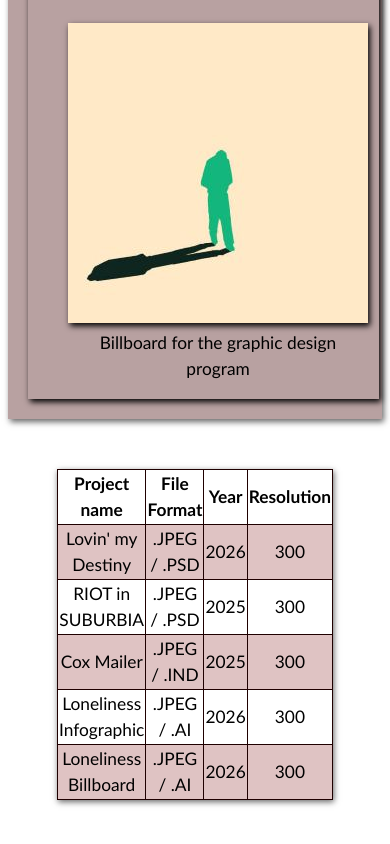
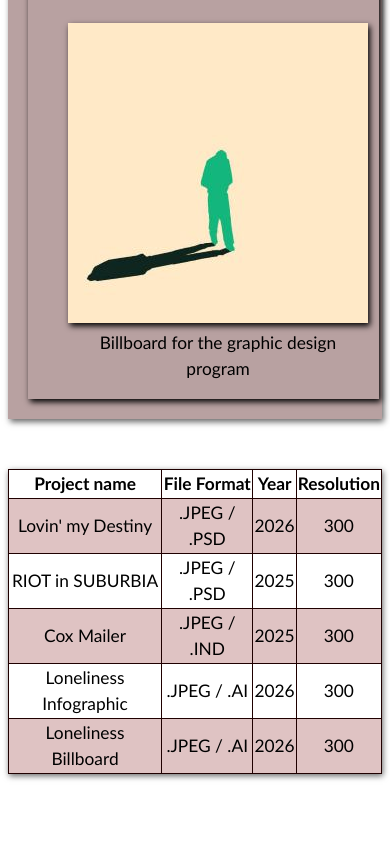
Before and after one commit to camcam702/assignment-9, a plain HTML site: page index.html in a window 390 px wide. Shown: the part 2175-3019 px from the top of the page. Drawn offline with Linux system fonts and the light colour scheme.

Commit message:
Add files via upload

```diff
--- a/index.html
+++ b/index.html
@@ -69,8 +69,7 @@
 			}
 			h1 {width: 80vw;
 				align-content: center;}
-			table {width: 50vw;
-			align-content: center;
+			table {width: 750px;
 			}
 		}
 
```
